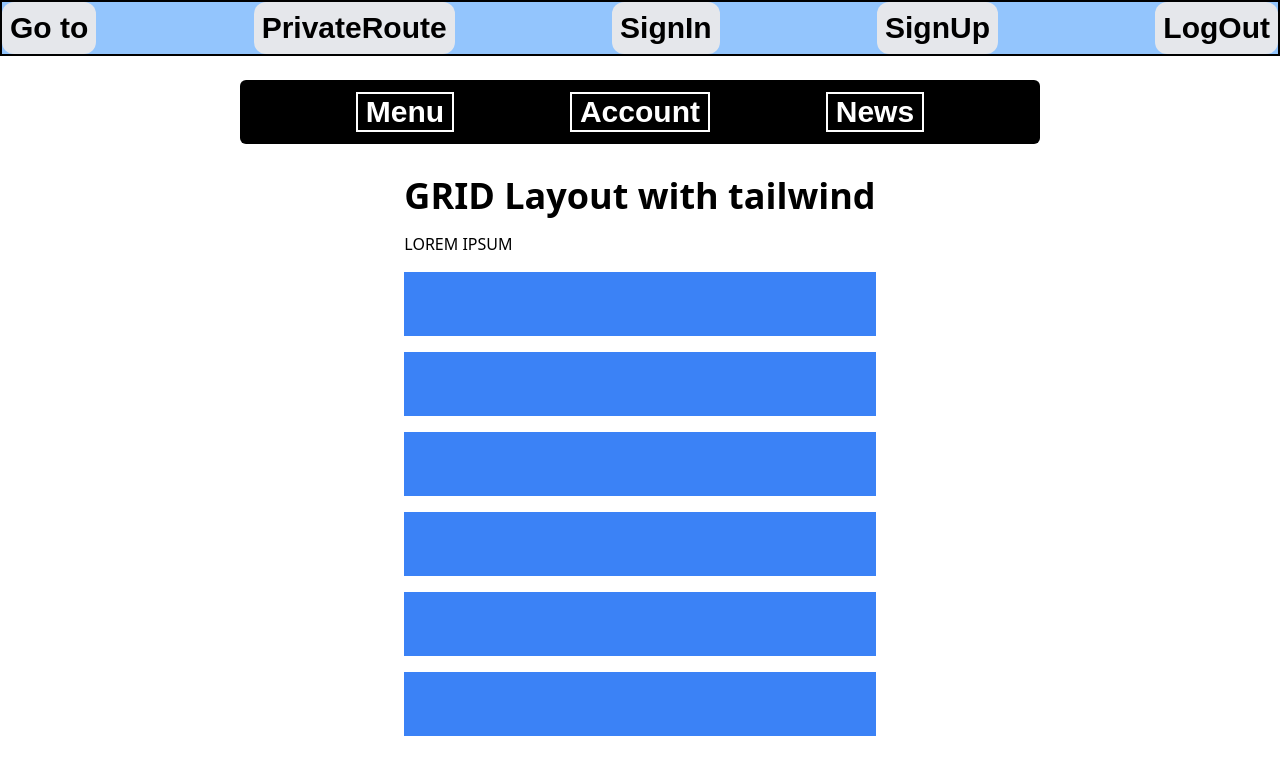
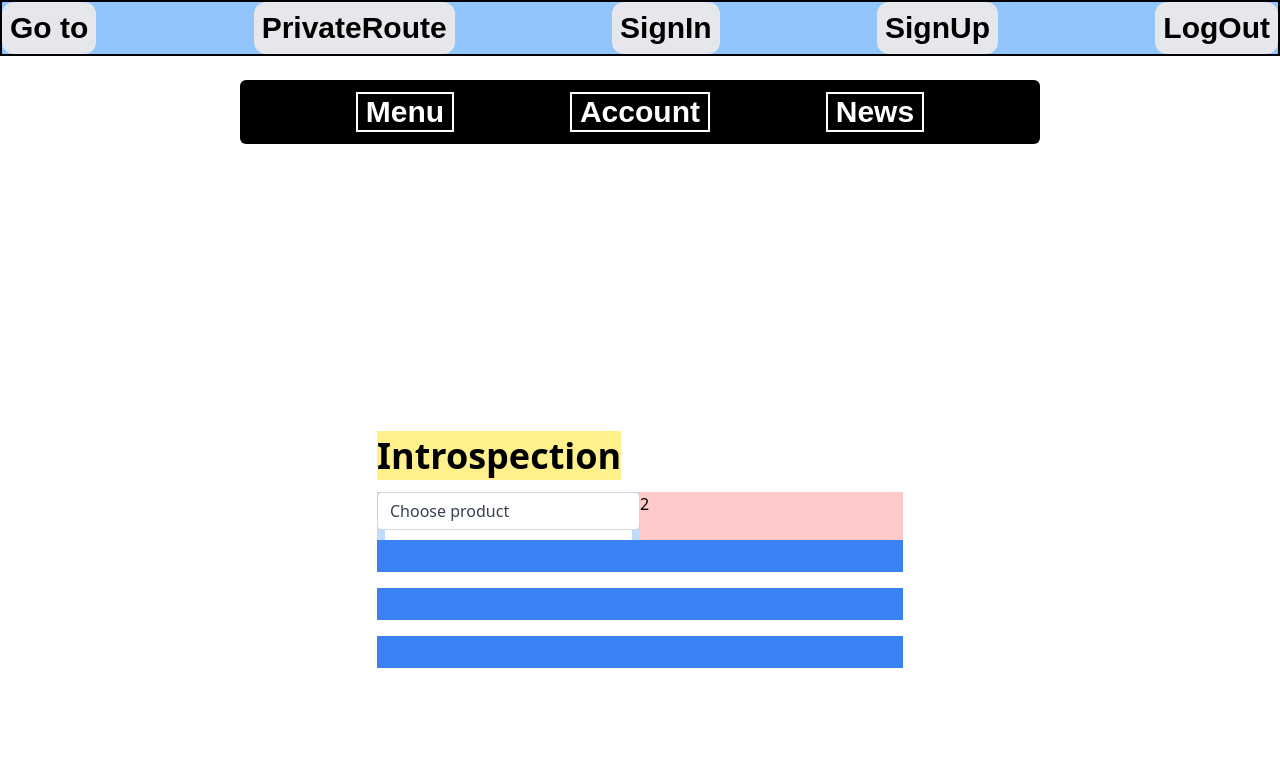
Before and after one commit to Chochinize/Nutrient-calculator, a React (Create React App) app: page /secret in a window 1280 px wide. Shown: the top 774 px of the page. Built offline with nearby package versions, Linux system fonts and the light colour scheme; no server answers.

Commit message:
new calculator

```diff
--- a/src/App.js
+++ b/src/App.js
@@ -22,9 +22,6 @@ function App() {
 
       return (
         <div className="">
-
-
-
           <Routes>
           <Route path='/' element={<Layout />}>
             {/* Public routes */}
--- /dev/null
+++ b/src/components/CalCounter.js
@@ -0,0 +1,43 @@
+import React from "react";
+
+const CalCounter = () => {
+  return (
+    <div className="grid grid-cols-2 h-full ">
+      <div className="bg-blue-200 ">
+        <select className="appearance-none
+      block
+      w-full
+      px-3
+      py-1.5
+      text-base
+      font-normal
+      text-gray-700
+      bg-white bg-clip-padding bg-no-repeat
+      border border-solid border-gray-300
+      rounded
+      transition
+      ease-in-out
+      m-0
+      focus:text-gray-700 focus:bg-white focus:border-blue-600 focus:outline-none"
+          aria-label="Default select example"
+        >
+          <option defaultChecked>Choose product</option>
+          <option>Rise</option>
+          <option>Oats</option>
+          <option>Chicken</option>
+        </select>
+        <label className="p-2">
+          <input
+            type="number"
+            className=" p-2 outline-none "
+            placeholder="place your grams"
+
+          />
+        </label>
+      </div>
+      <div className="bg-red-200">2</div>
+    </div>
+  );
+};
+
+export default CalCounter;
--- a/src/components/Calories.js
+++ b/src/components/Calories.js
@@ -68,8 +68,8 @@ const Calories = () => {
   }, [state]);
 
   return (
-    <div className="w-full h-full  max-h-[1010px] min-h-max  border-2 absolute border-yellow-400 ">
-    <div className="grid grid-cols-3 border-4 border-black  md:bg-red-200   h-full place-items-center  w-full ">
+    <div className="w-full h-f">
+    <div className="grid grid-cols-3 border-4 border-black  md:bg-red-200      place-items-center h-[1012px] w-full ">
 
 
       <div className="justify-self-center border-2 border-black ">
--- a/src/components/NavBar.js
+++ b/src/components/NavBar.js
@@ -32,7 +32,7 @@ const NavBar = () => {
   return (
     <header className="border-2  w-full  h-full relative  border-black font-dongle font-extrabold text-3xl  ">
 
-    <div className={ `transition ease-in-out    fixed ${offset > 51 ? 'top-[14px]   ':'top-[5rem] w-[800px] sm:w-[500px] xs:w-[400px] m-auto  '} left-[0rem]  right-[0rem] transition ease-in-out  rounded-md   ${offset > 50 ? `transform scale-x-[3] -translate-y-4  h-24 text-white  `:''}   bg-black text-[16px]  h-[4rem] text-2xl `} >
+    <div className={ `transition ease-in-out z-50    fixed ${offset > 51 ? 'top-[14px]   ':'top-[5rem] w-[800px] sm:w-[500px] xs:w-[400px] m-auto  '} left-[0rem]  right-[0rem] transition ease-in-out  rounded-md   ${offset > 50 ? `transform scale-x-[3] -translate-y-4  h-24 text-white  `:''}   bg-black text-[16px]  h-[4rem] text-2xl `} >
           <div className={ `${offset > 51 ? 'flex justify-between    items-center h-full scale-x-[0.3] ':'flex justify-evenly items-center h-full scale-x-[1]   text-3xl text-white '}`}>
               <div className={`border-2 border-white px-2 hover:bg-white hover:text-black cursor-pointer `}>Menu</div>
               <div className="border-2 border-white px-2 hover:bg-white hover:text-black cursor-pointer">Account</div>
--- a/src/components/PrivateRoute.js
+++ b/src/components/PrivateRoute.js
@@ -7,6 +7,9 @@ import useAuth from './hooks/useAuth';
 import Calories from "./Calories";
 import HeaderType from "./ThemeHeader/HeaderType";
 import NavBar from "./NavBar";
+import CalCounter from "./CalCounter";
+
+
 const PrivateRoute = () => {
 
   const [err, setErr] = useState({msg:'',text:''});
@@ -36,17 +39,22 @@ const PrivateRoute = () => {
 };
 
   return (
-    <div className="grid place-items-center min-h-screen ">
+    <div className="grid place-items-center min-h-screen relative top-24">
 
-    <div className="p-4 max-w-5xl grid gap-4">
-      <h1 className="text-4xl font-extrabold"> GRID Layout with tailwind</h1>
-      <p> LOREM IPSUM</p>
-      <div className="h-16 bg-blue-500"></div>
-      <div className="h-16 bg-blue-500"></div>
-      <div className="h-16 bg-blue-500"></div>
-      <div className="h-16 bg-blue-500"></div>
-      <div className="h-16 bg-blue-500"></div>
-      <div className="h-16 bg-blue-500"></div>
+    <div className="p-4 xs:w-full grid gap-4   ">
+      <h1 className="text-4xl font-extrabold">
+      <span className='bg-yellow-200'>
+        Introspection
+
+      </span>
+      </h1>
+      <div className="h-8  bg-blue-500 sm:square sm:h-auto xs:square xs:h-auto">
+        <CalCounter/>
+      </div>
+      <div className="h-8 bg-blue-500 sm:square sm:h-auto xs:square xs:h-auto"></div>
+      <div className="h-8 bg-blue-500 sm:square sm:h-auto xs:square xs:h-auto"></div>
+      <div className="h-8 bg-blue-500 sm:square sm:h-auto xs:square xs:h-auto"></div>
+
 
     </div>
     </div>
--- a/src/index.css
+++ b/src/index.css
@@ -4,6 +4,13 @@
 @import url('https://fonts.googleapis.com/css2?family=Poppins:wght@300&display=swap');
 @import url('https://fonts.googleapis.com/css2?family=Inconsolata:wght@200;300;400;600&family=Poppins:wght@300&display=swap');
 @import url('https://fonts.googleapis.com/css2?family=Dongle:wght@300&family=Inconsolata:wght@200;300;400;600&family=Poppins:wght@300&display=swap');
+
+@layer utilities{
+  .square{
+    aspect-ratio: 2/1;
+  }
+}
+
 
 @layer components{
   .button  {
--- a/tailwind.config.js
+++ b/tailwind.config.js
@@ -14,8 +14,8 @@ module.exports = {
         'footer-texture': "url('/img/footer-texture.png')",
       },
       screens: {
-        'xs': {'min': '0px', 'max': '500px'},
-        'sm': {'min': '500px', 'max': '767px'},
+        'xs': {'min': '390px', 'max': '639px'},
+        'sm': {'min': '640px', 'max': '767px'},
         // => @media (min-width: 640px and max-width: 767px) { ... }
 
         'md': {'min': '768px', 'max': '1023px'},
```
